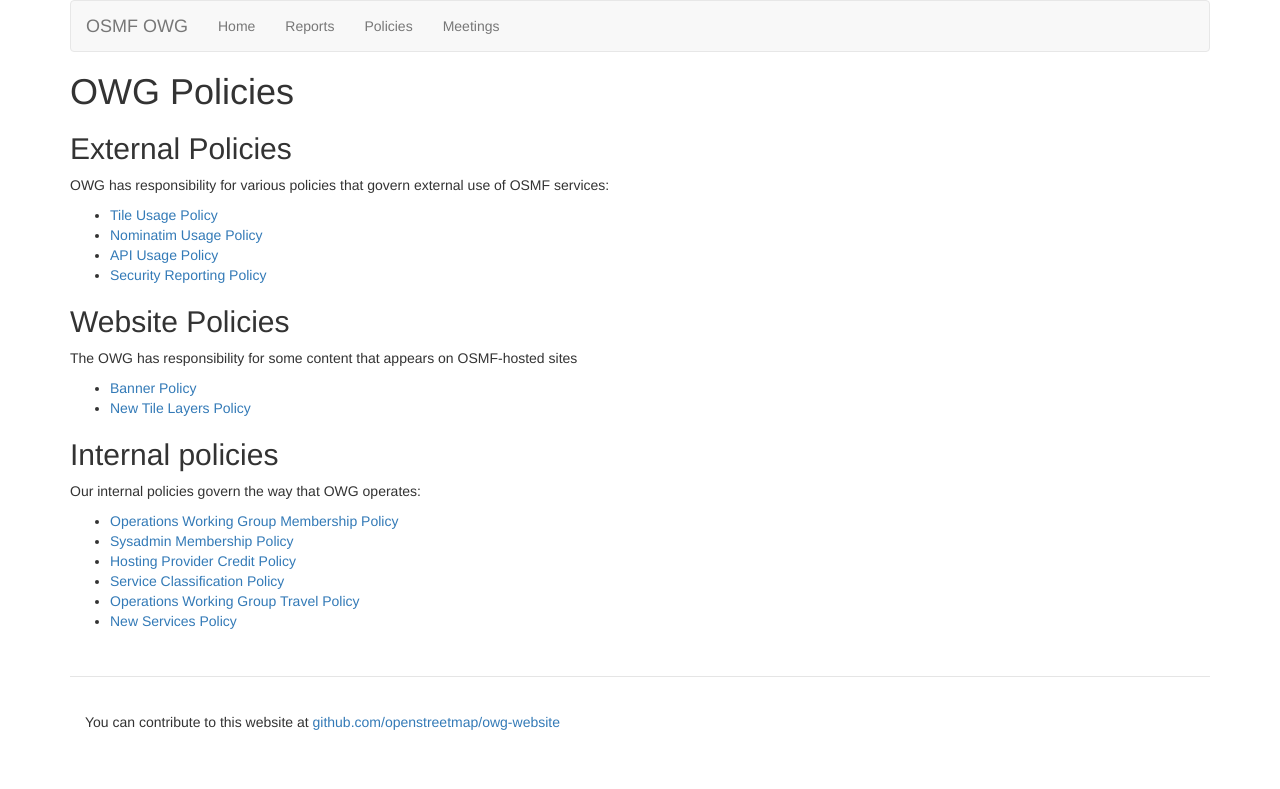
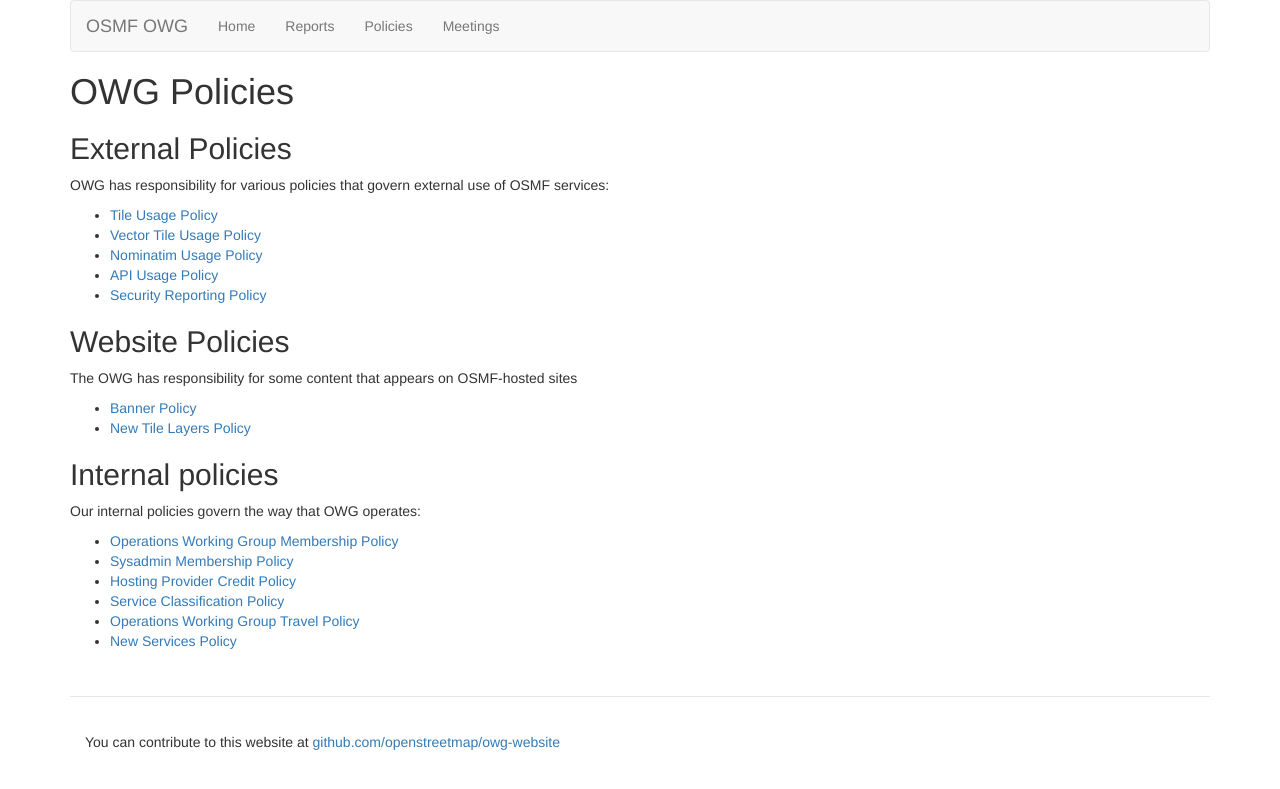
Before and after one commit to openstreetmap/owg-website, a Jekyll site: the page built from policies/index.md, in a window 1280 px wide. Shown: the top 789 px of the page. Built offline with Jekyll 4.4.1, drawn with Linux system fonts in a browser that asks for light colours.

Commit message:
Link vector tile policy from index

```diff
--- a/policies/index.md
+++ b/policies/index.md
@@ -9,6 +9,7 @@
 OWG has responsibility for various policies that govern external use of OSMF services:
 
 * [Tile Usage Policy]({{ site.baseurl }}/policies/tiles/)
+* [Vector Tile Usage Policy]({{ site.baseurl }}/policies/vector/)
 * [Nominatim Usage Policy]({{ site.baseurl }}/policies/nominatim/)
 * [API Usage Policy]({{ site.baseurl }}/policies/api/)
 * [Security Reporting Policy]({{ site.baseurl }}/policies/security/)
```
